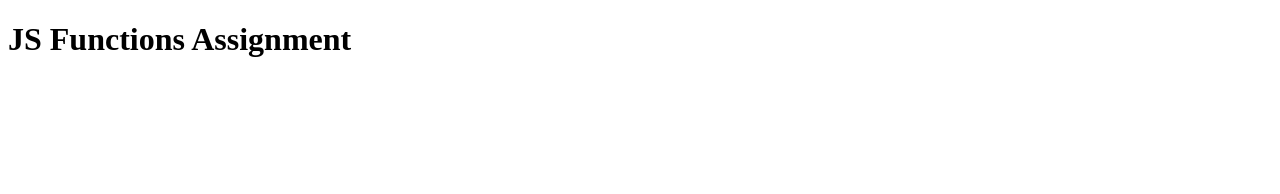
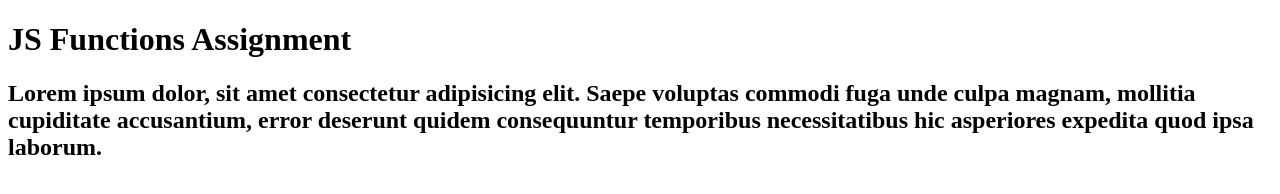
Before and after one commit to Mutiulrasool/JS-Functions, a plain HTML site: page index.html in a window 1280 px wide. Drawn offline with Linux system fonts and the light colour scheme.

Commit message:
2nd commit is done

```diff
--- a/index.html
+++ b/index.html
@@ -1,11 +1,17 @@
 <!DOCTYPE html>
 <html lang="en">
+
 <head>
     <meta charset="UTF-8">
     <meta name="viewport" content="width=device-width, initial-scale=1.0">
     <title>JS Functions</title>
 </head>
+
 <body>
     <h1>JS Functions Assignment</h1>
+    <h2>Lorem ipsum dolor, sit amet consectetur adipisicing elit. Saepe voluptas commodi fuga unde culpa magnam,
+        mollitia cupiditate accusantium, error deserunt quidem consequuntur temporibus necessitatibus hic asperiores
+        expedita quod ipsa laborum.</h2>
 </body>
+
 </html>
```
